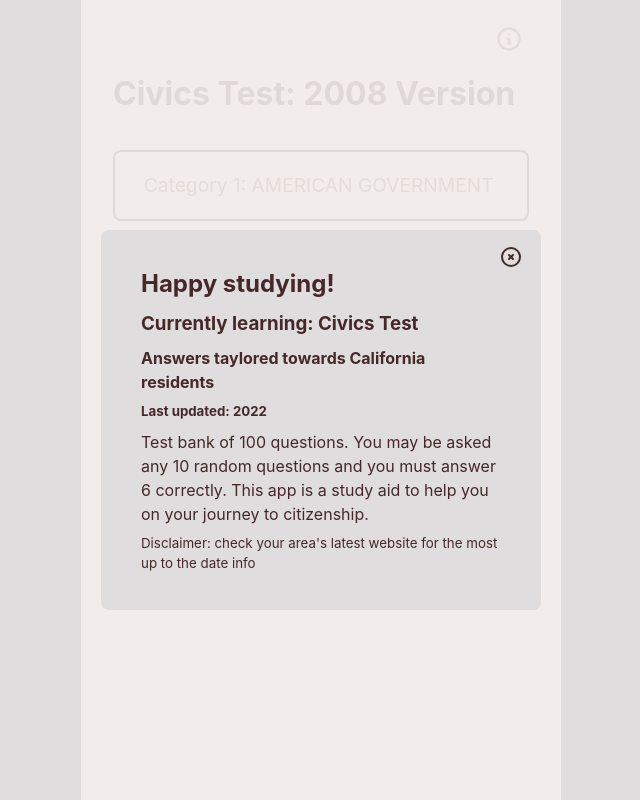
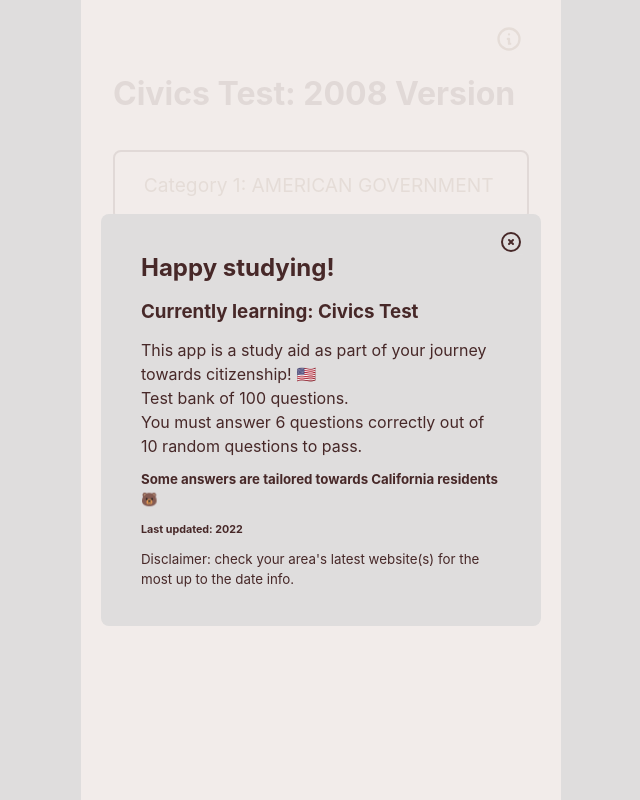
Before and after one commit to sprajams/flashcards, a React (Create React App) app: page / in a window 1280 px wide. Both pictures are taken after a click on the button 828 px from the left and 39 px from the top of the page. Shown: the whole page, without its empty margins (319-959 px from the left). Built offline with nearby package versions, Linux system fonts and the light colour scheme.

Commit message:
app info updates

```diff
--- a/src/components/ModalOverlay/index.jsx
+++ b/src/components/ModalOverlay/index.jsx
@@ -17,16 +17,17 @@ const ModalOverlay = ({ isOpen, handleOnclick }) => {
         </button>
         <h2>Happy studying!</h2>
         <h3>Currently learning: Civics Test</h3>
-        <h4>Answers taylored towards California residents</h4>
-        <h5>Last updated: 2022</h5>
         <p>
-          Test bank of 100 questions. You may be asked any 10 random questions
-          and you must answer 6 correctly. This app is a study aid to help you
-          on your journey to citizenship.
+          This app is a study aid as part of your journey towards citizenship!
+          🇺🇸 <br /> Test bank of 100 questions. <br />
+          You must answer 6 questions correctly out of 10 random questions to
+          pass.
         </p>
+        <h5>Some answers are tailored towards California residents 🐻</h5>
+        <h6>Last updated: 2022</h6>
         <small>
-          Disclaimer: check your area's latest website for the most up to the
-          date info
+          Disclaimer: check your area's latest website(s) for the most up to the
+          date info.
         </small>
       </div>
     </div>
--- a/src/components/ModalOverlay/styles.module.scss
+++ b/src/components/ModalOverlay/styles.module.scss
@@ -22,7 +22,7 @@
   margin: 20px;
   display: flex;
   flex-direction: column;
-  gap: 8px;
+  gap: 12px;
   position: absolute;
   top: 50%;
   transform: translate(0, -50%);
```
